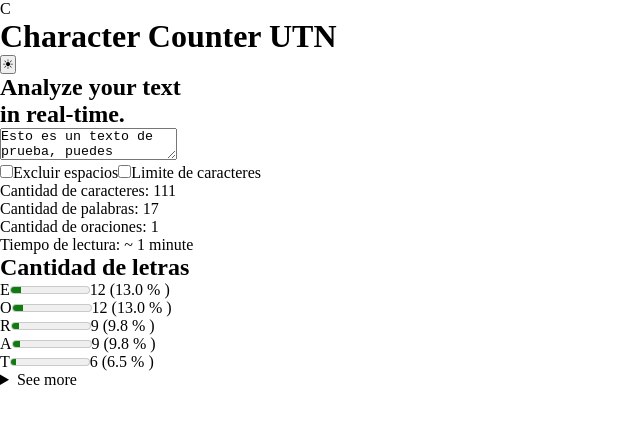
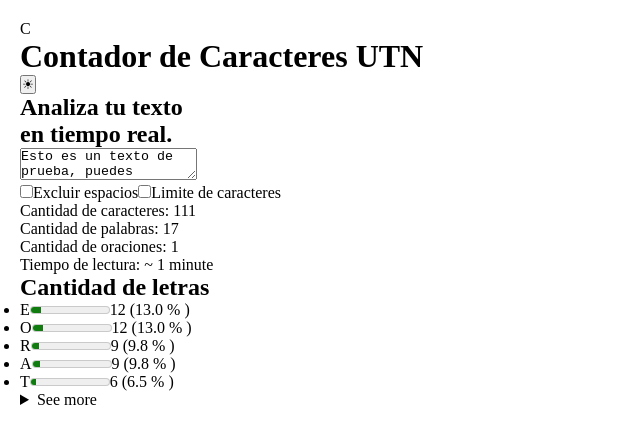
Before and after one commit to BrianGGarcia/character-counter-tp, a React (Vite) app: page / in a window 1280 px wide. Shown: the top 444 px of the page, without its empty margins (0-640 px from the left). Built offline with nearby package versions, Linux system fonts and the light colour scheme.

Commit message:
add: components and context

```diff
--- a/src/App.jsx
+++ b/src/App.jsx
@@ -1,5 +1,10 @@
-import { useState } from "react"
+import { useContext, useState } from "react"
 import { Header } from "./components/Header.jsx"
+import { WriteArea } from "./components/WriteArea.jsx"
+import { Controls } from "./components/Controls.jsx"
+import { Stats } from "./components/Stats.jsx"
+import { LetterDensity } from "./components/LetterDensity.jsx"
+import { ThemeContext } from "./context/ThemeContext.jsx"
 
 const App = () => {
 
@@ -8,12 +13,16 @@
   const [excludeSpaces, setExcludeSpaces] = useState(false)
   const [limitCharacter, setLimitCharacter] = useState(false)
   const [limitValue, setLimitValue] = useState(300)
-  const [showAll, setShowAll] = useState(false)
 
-  const character = excludeSpaces ? text.replace(/\s/g, "").length : text.length
-  const words = text.trim() === "" ? 0 : text.trim().split(/\s+/).length
-  const sentences = text.trim() === "" ? 0 : text.split(/[.!?]/).filter(sentence => sentence.trim() !== "").length
-  const readingTime = Math.ceil(words / 200)
+  const { dark, handleDarkTheme } = useContext(ThemeContext)
+
+  const handleExcludeSpaces = () => {
+    setExcludeSpaces(!excludeSpaces)
+  }
+
+  const handleLimitValue = () => {
+    setLimitValue(!limitValue)
+  }
 
   const handleChangeTextArea = (e) => {
     const value = e.target.value
@@ -33,9 +42,13 @@
     setText(newText)
   }
 
+  const character = excludeSpaces ? text.replace(/\s/g, "").length : text.length
+  const words = text.trim() === "" ? 0 : text.trim().split(/\s+/).length
+  const sentences = text.trim() === "" ? 0 : text.split(/[.!?]/).filter(sentence => sentence.trim() !== "").length
+  const readingTime = Math.ceil(words / 200)
+
   const cleanText = text.toLowerCase().replace(/[^a-záéíóúñü]/g, "")
   const total = cleanText.length
-  // diccionario → clave/valor
   const dictionaryLetters = {}
 
   cleanText.split("").forEach(letter => {
@@ -57,78 +70,39 @@
 
   const sortLetters = letters.sort((a, b) => b.amount - a.amount)
 
-  // const visibleLetters = showAll ? sortLetters : sortLetters.slice(0, 5)
+  return (
+    <main className={`${dark ? "dark-theme" : ""}`}>
+      <Header dark={dark} handleDarkTheme={handleDarkTheme} />
 
-  return (
-    <main>
-      <Header />
-      <h2>Analyze your text <br />
-        in real-time.</h2>
-      <textarea
-        placeholder="Escribe tu texto..."
-        onChange={handleChangeTextArea}
-        value={text}
-      ></textarea>
-      <div>
-        <label>
-          <input
-            type="checkbox"
-            checked={excludeSpaces}
-            onChange={() => setExcludeSpaces(!excludeSpaces)}
-          />
-          Excluir espacios
-        </label>
+      <h2>Analiza tu texto <br />
+        en tiempo real.</h2>
 
-        <label>
-          <input
-            type="checkbox"
-            checked={limitCharacter}
-            onChange={handleChangeInputLimit}
-          />
-          Limite de caracteres
-        </label>
-        {
-          limitCharacter &&
-          <input
-            type="number"
-            value={limitValue}
-            onChange={(e) => setLimitValue(e.target.value)}
-          />
-        }
-      </div>
-      <p>Cantidad de caracteres: {character}</p>
-      <p>Cantidad de palabras: {words}</p>
-      <p>Cantidad de oraciones: {sentences}</p>
-      <p>Tiempo de lectura: ~ {readingTime} minute</p>
-      <section>
-        <h2>Cantidad de letras</h2>
-        {/* <button onClick={() => setShowAll(!showAll)}>{showAll ? "Ver menos ▲" : "Ver mas ▼"}</button> */}
-        <article>
-          {
-            sortLetters.slice(0, 5).map(letter => (
-              <div key={letter.letterName}>
-                <span>{letter.letterName.toUpperCase()}</span>
-                <meter min="0" max="100" value={letter.percentage}></meter>
-                <span>{letter.amount} ({letter.percentage.toFixed(1)} % )</span>
-              </div>))
-          }
-        </article>
+      <WriteArea
+        handleChangeTextArea={handleChangeTextArea}
+        text={text}
+      />
 
-        <details>
-          <summary>See more</summary>
-          <ul className="meter-list">
-            {
-              sortLetters.slice(5, sortLetters.length).map(letter => (
-                <div key={letter.letterName}>
-                  <span>{letter.letterName.toUpperCase()}</span>
-                  <meter min="0" max="100" value={letter.percentage}></meter>
-                  <span>{letter.amount} ({letter.percentage.toFixed(1)}%)</span>
-                </div>))
-            }
-          </ul>
-        </details>
-      </section>
-    </main>
+      <Controls
+        excludeSpaces={excludeSpaces}
+        handleExcludeSpaces={handleExcludeSpaces}
+        limitCharacter={limitCharacter}
+        handleChangeInputLimit={handleChangeInputLimit}
+        limitValue={limitValue}
+        handleLimitValue={handleLimitValue}
+      />
+
+      <Stats
+        character={character}
+        words={words}
+        sentences={sentences}
+        readingTime={readingTime}
+      />
+
+      {
+        text && <LetterDensity sortLetters={sortLetters} />
+      }
+
+    </main >
   )
 }
 
--- /dev/null
+++ b/src/components/Controls.jsx
@@ -0,0 +1,33 @@
+const Controls = ({ excludeSpaces, handleExcludeSpaces, limitCharacter, handleChangeInputLimit, limitValue, handleLimitValue }) => {
+    return (
+        <div>
+            <label>
+                <input
+                    type="checkbox"
+                    checked={excludeSpaces}
+                    onChange={() => handleExcludeSpaces(!excludeSpaces)}
+                />
+                Excluir espacios
+            </label>
+
+            <label>
+                <input
+                    type="checkbox"
+                    checked={limitCharacter}
+                    onChange={handleChangeInputLimit}
+                />
+                Limite de caracteres
+            </label>
+            {
+                limitCharacter &&
+                <input
+                    type="number"
+                    value={limitValue}
+                    onChange={(e) => handleLimitValue(e.target.value)}
+                />
+            }
+        </div>
+    )
+}
+
+export { Controls }
--- a/src/components/Header.jsx
+++ b/src/components/Header.jsx
@@ -1,11 +1,14 @@
-const Header = () => {
+import { useState } from "react"
+
+const Header = ({ dark, handleDarkTheme }) => {
+
     return (
         <header>
             <div>
                 <p>C</p>
-                <h1>Character Counter UTN</h1>
+                <h1>Contador de Caracteres UTN</h1>
             </div>
-            <button>☀</button>
+            <button onClick={() => handleDarkTheme(!dark)}>☀</button>
         </header>
     )
 }
--- /dev/null
+++ b/src/components/LetterDensity.jsx
@@ -0,0 +1,28 @@
+import { ProgressBar } from "./ProgressBar.jsx"
+
+const LetterDensity = ({ sortLetters }) => {
+    return (
+        <section>
+            <h2>Cantidad de letras</h2>
+            {/* <button onClick={() => setShowAll(!showAll)}>{showAll ? "Ver menos ▲" : "Ver mas ▼"}</button> */}
+            <article>
+                <ul>
+                    {
+                        sortLetters.slice(0, 5).map(letter => <ProgressBar key={letter.letterName} letter={letter} />)
+                    }
+                </ul>
+            </article>
+
+            <details>
+                <summary>See more</summary>
+                <ul className="meter-list">
+                    {
+                        sortLetters.slice(5, sortLetters.length).map(letter => <ProgressBar key={letter.letterName} letter={letter} />)
+                    }
+                </ul>
+            </details>
+        </section>
+    )
+}
+
+export { LetterDensity }
--- /dev/null
+++ b/src/components/ProgressBar.jsx
@@ -0,0 +1,11 @@
+const ProgressBar = ({ letter }) => {
+    return (
+        <li>
+            <span>{letter.letterName.toUpperCase()}</span>
+            <meter min="0" max="100" value={letter.percentage}></meter>
+            <span>{letter.amount} ({letter.percentage.toFixed(1)} % )</span>
+        </li>
+    )
+}
+
+export { ProgressBar }
--- /dev/null
+++ b/src/components/Stats.jsx
@@ -0,0 +1,12 @@
+const Stats = ({ character, words, sentences, readingTime }) => {
+    return (
+        <div>
+            <p>Cantidad de caracteres: {character}</p>
+            <p>Cantidad de palabras: {words}</p>
+            <p>Cantidad de oraciones: {sentences}</p>
+            <p>Tiempo de lectura: ~ {readingTime} minute</p>
+        </div>
+    )
+}
+
+export { Stats }
--- /dev/null
+++ b/src/components/WriteArea.jsx
@@ -0,0 +1,11 @@
+const WriteArea = ({ handleChangeTextArea, text }) => {
+    return (
+        <textarea
+            placeholder="Escribe tu texto..."
+            onChange={handleChangeTextArea}
+            value={text}
+        ></textarea>
+    )
+}
+
+export { WriteArea }
--- /dev/null
+++ b/src/context/ThemeContext.jsx
@@ -0,0 +1,25 @@
+import { createContext, useState } from "react"
+
+const ThemeContext = createContext()
+
+const ThemeProvider = ({ children }) => {
+    const [dark, setDark] = useState(JSON.parse(localStorage.getItem("theme")) === "dark" ? true : false)
+
+    const handleDarkTheme = () => {
+        setDark(!dark)
+
+        if (!dark) {
+            localStorage.setItem("theme", JSON.stringify("dark"))
+        } else {
+            localStorage.removeItem("theme")
+        }
+    }
+
+    return (
+        <ThemeContext.Provider value={{ dark, handleDarkTheme }}>
+            {children}
+        </ThemeContext.Provider>
+    )
+}
+
+export { ThemeContext, ThemeProvider }
--- a/src/index.css
+++ b/src/index.css
@@ -3,3 +3,13 @@
   padding: 0;
   box-sizing: border-box;
 }
+
+main {
+  padding: 20px;
+  height: 100vh;
+}
+
+main.dark-theme {
+  background-color: rgb(37, 36, 36);
+  color: white;
+}
--- a/src/main.jsx
+++ b/src/main.jsx
@@ -1,10 +1,14 @@
 import { StrictMode } from 'react'
 import { createRoot } from 'react-dom/client'
+import { App } from './App.jsx'
+import { ThemeProvider } from './context/ThemeContext.jsx'
+
 import './index.css'
-import { App } from './App.jsx'
 
 createRoot(document.getElementById('root')).render(
   <StrictMode>
-    <App />
+    <ThemeProvider>
+      <App />
+    </ThemeProvider>
   </StrictMode>,
 )
```
